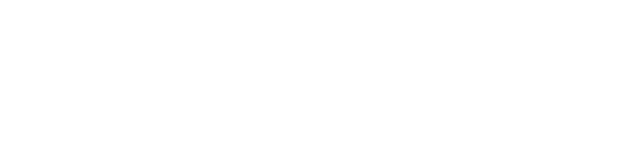
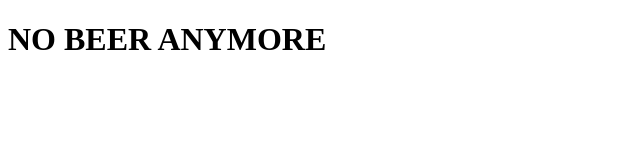
Before and after one commit to Flow-Fly/collaboration-101, a plain HTML site: page index.html in a window 1280 px wide. Shown: the whole page, without its empty margins (0-640 px from the left). Drawn offline with Linux system fonts and the light colour scheme.

Commit message:
bad day today

```diff
--- a/index.html
+++ b/index.html
@@ -5,5 +5,7 @@
         <meta name="viewport" content="width=device-width, initial-scale=1.0" />
         <title>Document</title>
     </head>
-    <body></body>
+    <body>
+        <h1>NO BEER ANYMORE</h1>
+    </body>
 </html>
```
